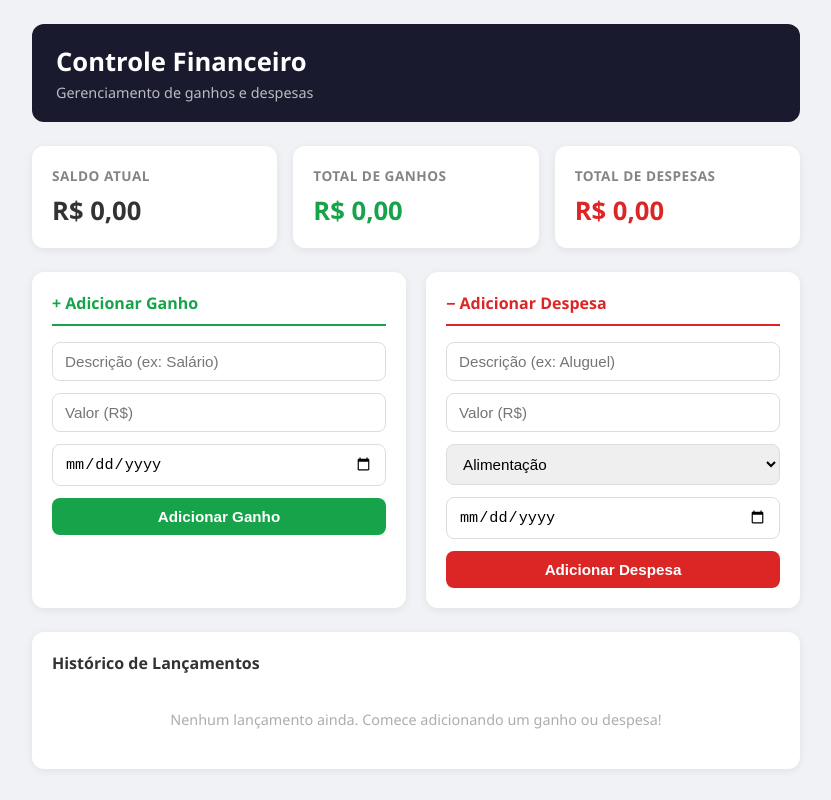
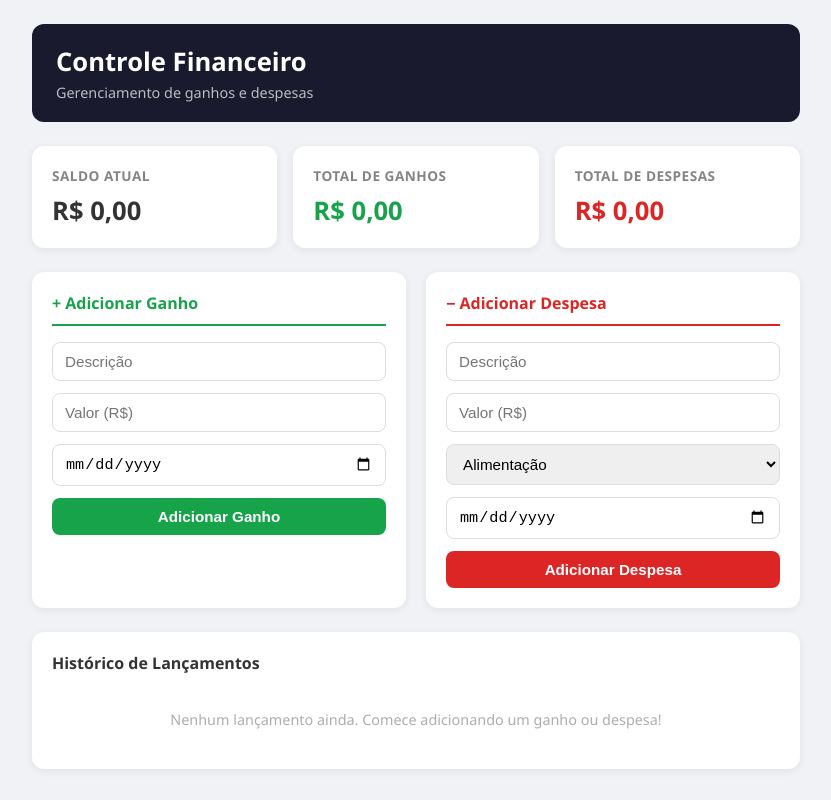
Before and after one commit to rafantavares/financas-app, a React (Vite) app: page / in a window 1280 px wide. Shown: the whole page, without its empty margins (224-1055 px from the left). Built offline with nearby package versions, Linux system fonts and the light colour scheme.

Commit message:
pequenas correções

```diff
--- a/src/App.jsx
+++ b/src/App.jsx
@@ -107,7 +107,7 @@ export default function App(){
           <form onSubmit={adicionarGanho}>
             <div className="form-group">
               <input
-                placeholder="Descrição (ex: Salário)"
+                placeholder="Descrição"
                 value={ganho.descricao}
                 onChange={e => setGanho({ ...ganho, descricao: e.target.value })}
               />
@@ -138,7 +138,7 @@ export default function App(){
           <form onSubmit={adicionarDespesa}>
             <div className="form-group">
               <input
-                placeholder="Descrição (ex: Aluguel)"
+                placeholder="Descrição"
                 value={despesa.descricao}
                 onChange={e => setDespesa({ ...despesa, descricao: e.target.value })}
               />
```
